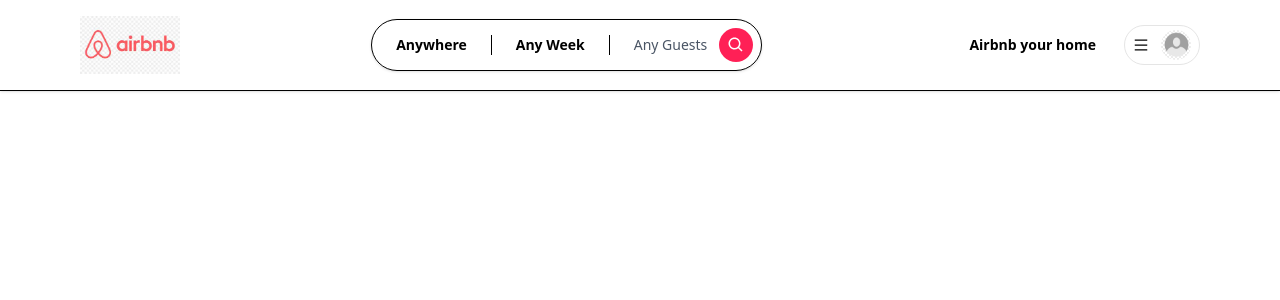
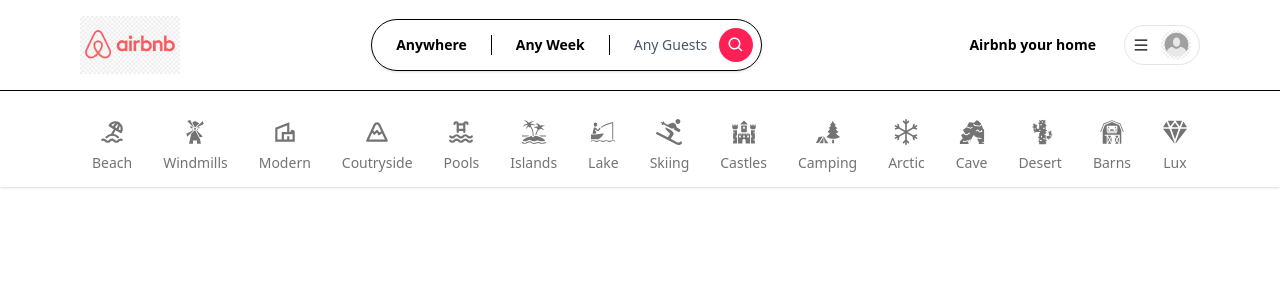
Before and after one commit to umeshmane30092000/next-airbnb-clone, a Next.js app: page / in a window 1280 px wide. Shown: the top 300 px of the page. Built offline with nearby package versions, Linux system fonts and the light colour scheme; no server answers.

Commit message:
Category UI completed

```diff
--- /dev/null
+++ b/app/components/CategoryBox.tsx
@@ -0,0 +1,66 @@
+"use client";
+
+import { useRouter, useSearchParams } from "next/navigation";
+import { useCallback } from "react";
+import { IconType } from "react-icons";
+import qs from "query-string";
+import { categories } from "./navbar/Categories";
+
+interface CategoryBoxProps {
+  icon: IconType;
+  label: string;
+  selected?: boolean;
+}
+const CategoryBox: React.FC<CategoryBoxProps> = ({
+  icon: Icon,
+  label,
+  selected,
+}) => {
+  const router = useRouter();
+  const params = useSearchParams();
+
+  const handleClick = useCallback(() => {
+    let currentQuery = {};
+
+    if (params) {
+      currentQuery = qs.parse(params.toString());
+    }
+
+    const updatedQuery: any = {
+      ...currentQuery,
+      category: label,
+    };
+
+    if (params?.get("category") === label) {
+      delete updatedQuery.category;
+    }
+
+    const url = qs.stringifyUrl(
+      {
+        url: "/",
+        query: updatedQuery,
+      },
+      { skipNull: true }
+    );
+
+    router.push(url);
+  }, [label, params, router]);
+
+  return (
+    <div
+      onClick={handleClick}
+      className={`
+        flex flex-col items-center justify-center
+        gap-2 p-3 border-b-2 hover:text-neutral-800
+        transition cursor-pointer
+        ${selected ? "border-b-neutral-800" : "border-transparent"}
+        ${selected ? "text-neutral-800" : "text-neutral-500"}
+        `}
+    >
+      <Icon size={26} />
+      <div className="font-medium text-sm">{label}</div>
+    </div>
+  );
+};
+
+export default CategoryBox;
--- /dev/null
+++ b/app/components/navbar/Categories.tsx
@@ -0,0 +1,120 @@
+"use client"
+
+import { TbBeach, TbMountain, TbPool } from "react-icons/tb";
+import Container from "../Container";
+import { GiBarn, GiBoatFishing, GiCactus, GiCastle, GiCaveEntrance, GiForestCamp, GiIsland, GiWindmill } from "react-icons/gi";
+import { MdOutlineVilla } from "react-icons/md";
+import CategoryBox from "../CategoryBox";
+import { usePathname, useSearchParams } from "next/navigation";
+import { FaSkiing } from "react-icons/fa";
+import { BsSnow } from "react-icons/bs";
+import { IoDiamond } from "react-icons/io5";
+
+export const categories = [
+  {
+    label: "Beach",
+    icon: TbBeach,
+    description: "This property is close to beach",
+  },
+  {
+    label: "Windmills",
+    icon: GiWindmill,
+    description: "This property has windmills",
+  },
+  {
+    label: "Modern",
+    icon: MdOutlineVilla,
+    description: "This property is modern",
+  },
+  {
+    label: "Coutryside",
+    icon: TbMountain,
+    description: "This property is in the countryside",
+  },
+  {
+    label: "Pools",
+    icon: TbPool,
+    description: "This property has a pool",
+  },
+  {
+    label: "Islands",
+    icon: GiIsland,
+    description: "This property is on an island",
+  },
+  {
+    label: "Lake",
+    icon: GiBoatFishing,
+    description: "This property is closr to a lake",
+  },
+  {
+    label: "Skiing",
+    icon: FaSkiing,
+    description: "This property has skiing activities",
+  },
+  {
+    label: "Castles",
+    icon: GiCastle,
+    description: "This property is in a castle",
+  },
+  {
+    label: "Camping",
+    icon: GiForestCamp,
+    description: "This property has camping activities",
+  },
+  {
+    label: "Arctic",
+    icon: BsSnow,
+    description: "This property is modern",
+  },
+  {
+    label: "Cave",
+    icon: GiCaveEntrance,
+    description: "This property is a Cave",
+  },
+  {
+    label: "Desert",
+    icon: GiCactus,
+    description: "This property is in desrt",
+  },
+  {
+    label: "Barns",
+    icon: GiBarn,
+    description: "This property is in the barn",
+  },
+  {
+    label: "Lux",
+    icon: IoDiamond,
+    description: "This property is luxuries",
+  },
+];
+
+const Categories = () => {
+
+     const params = useSearchParams();
+     const category = params?.get('category');
+     const pathname = usePathname();
+
+      const isMainPage = pathname === '/';
+      if(!isMainPage){
+        return null;
+      }
+
+
+    return (
+    <Container>
+        <div className="pt-4 flex flex-row items-center justify-between overflow-x-auto">
+           {categories.map((item) => (
+              <CategoryBox
+               key={item.label}
+               label={item.label}
+               selected={category === item.label}
+               icon={item.icon}
+
+              />
+           ))}
+        </div>
+    </Container>
+    );
+}
+
+export default Categories;
--- a/app/components/navbar/Logo.tsx
+++ b/app/components/navbar/Logo.tsx
@@ -7,6 +7,7 @@
  const  router = useRouter();
  return (
     <Image
+    onClick={() => router.push('/')}
     alt="Logo"
     className="hidden md:block cursor-pointer"
     height="100"
--- a/app/components/navbar/Navbar.tsx
+++ b/app/components/navbar/Navbar.tsx
@@ -1,6 +1,7 @@
 "use client"
 
 import Container from "../Container";
+import Categories from "./Categories";
 import Logo from "./Logo";
 import Search from "./Search";
 import UserMenu from "./UserMenu";
@@ -41,6 +42,7 @@
             </Container>
 
          </div>
+         <Categories />
         </div>
       );
 }
--- a/package.json
+++ b/package.json
@@ -15,6 +15,7 @@
     "bcrypt": "^5.1.1",
     "next": "15.2.3",
     "next-auth": "^4.24.11",
+    "query-string": "^9.1.1",
     "react": "^19.0.0",
     "react-dom": "^19.0.0",
     "react-hook-form": "^7.54.2",
```
Also changed, not shown: 1 other file (tests, documents, lock files or other folders).
